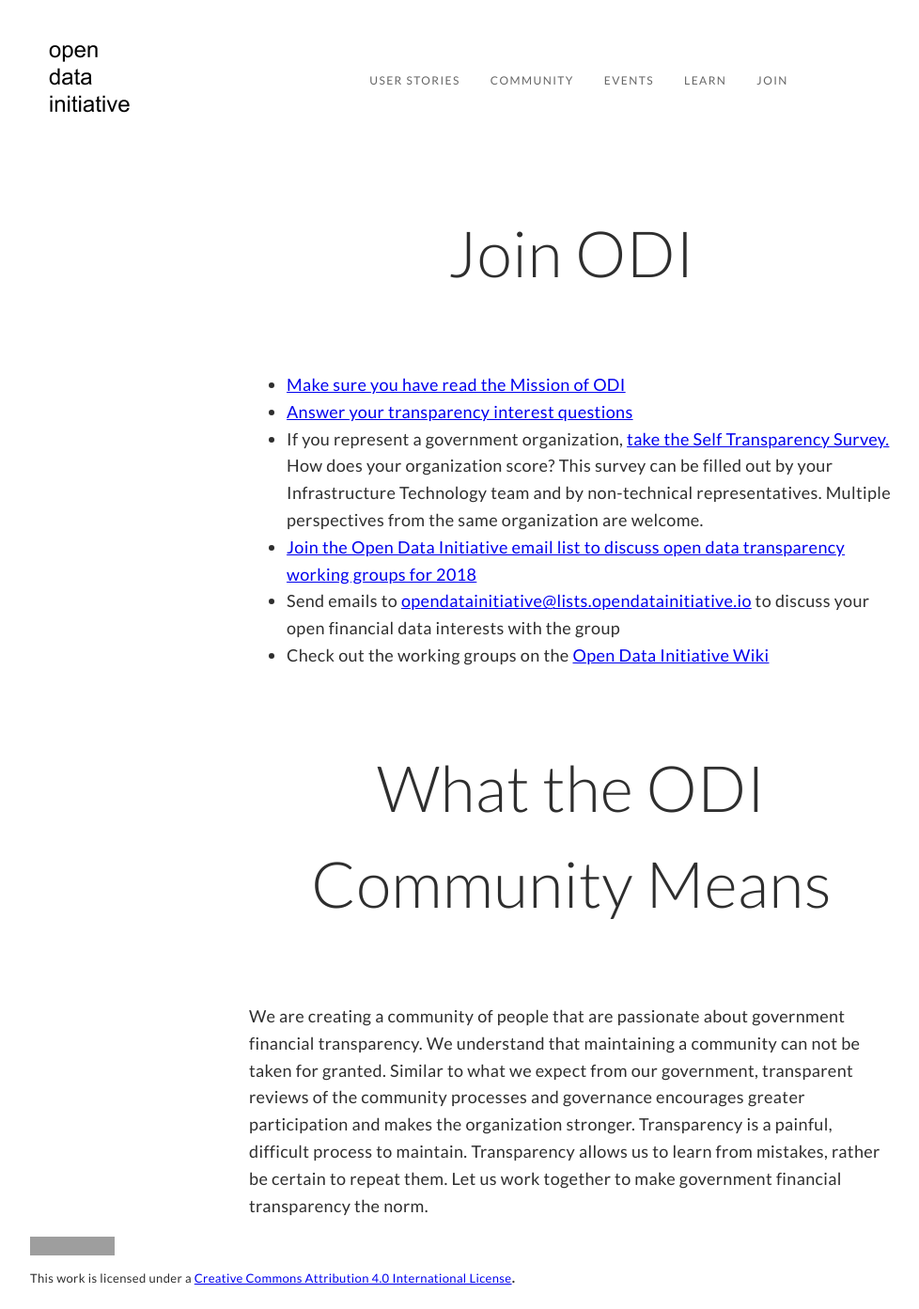
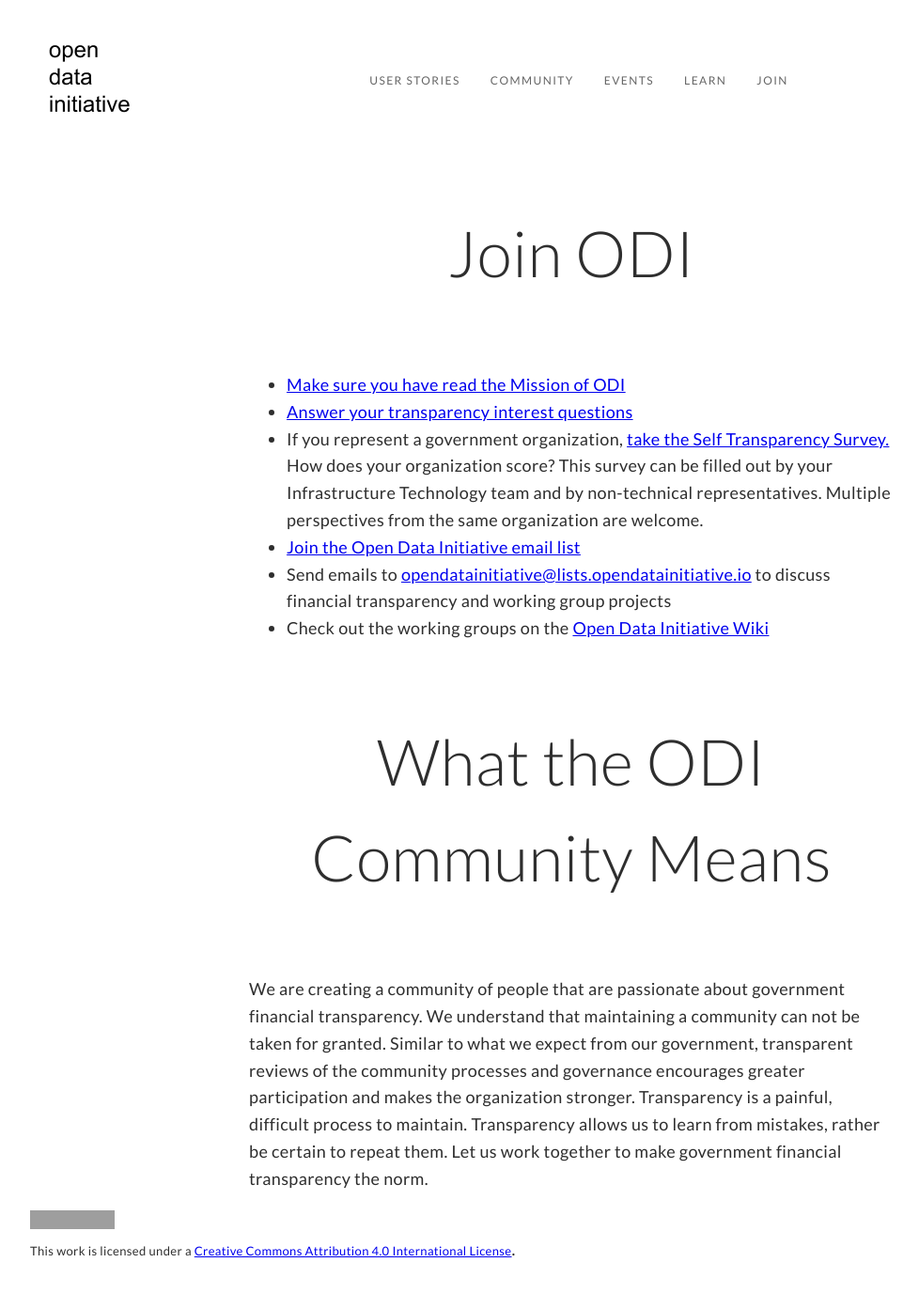
Before and after one commit to opendatainitiative/opendatainitiative.github.io, a Jekyll site: the page built from join.md, in a window 1280 px wide. Shown: the whole page at 94% size, without its empty margins (32-1010 px from the left). Built offline with Jekyll 4.4.1, drawn with Linux system fonts in a browser that asks for light colours; after the commit the page ends 1364 px from its top, so only the background shows below that; grey boxes are pictures that could not be loaded.

Commit message:
clean up mailing list text in join.md

```diff
--- a/join.md
+++ b/join.md
@@ -8,8 +8,8 @@ title: Join
 * [Make sure you have read the Mission of ODI]({{ site.baseurl }}/learn)
 * [Answer your transparency interest questions](https://www.surveymonkey.com/r/L9HS2S8)
 * If you represent a government organization, [take the Self Transparency Survey.](https://www.surveymonkey.com/r/LSJSQLK) How does your organization score? This survey can be filled out by your Infrastructure Technology team and by non-technical representatives. Multiple perspectives from the same organization are welcome.
-* [Join the Open Data Initiative email list to discuss open data transparency working groups for 2018](https://lists.opendatainitiative.io/mailman/listinfo/opendatainitiative)
-* Send emails to [opendatainitiative@lists.opendatainitiative.io](mailto:opendatainitiative@lists.opendatainitiative.io) to discuss your open financial data interests with the group
+* [Join the Open Data Initiative email list](https://lists.opendatainitiative.io/mailman/listinfo/opendatainitiative)
+* Send emails to [opendatainitiative@lists.opendatainitiative.io](mailto:opendatainitiative@lists.opendatainitiative.io) to discuss financial transparency and working group projects
 * Check out the working groups on the [Open Data Initiative Wiki](http://wiki.opendatainitiative.io/)
 
 # What the ODI Community Means
```
